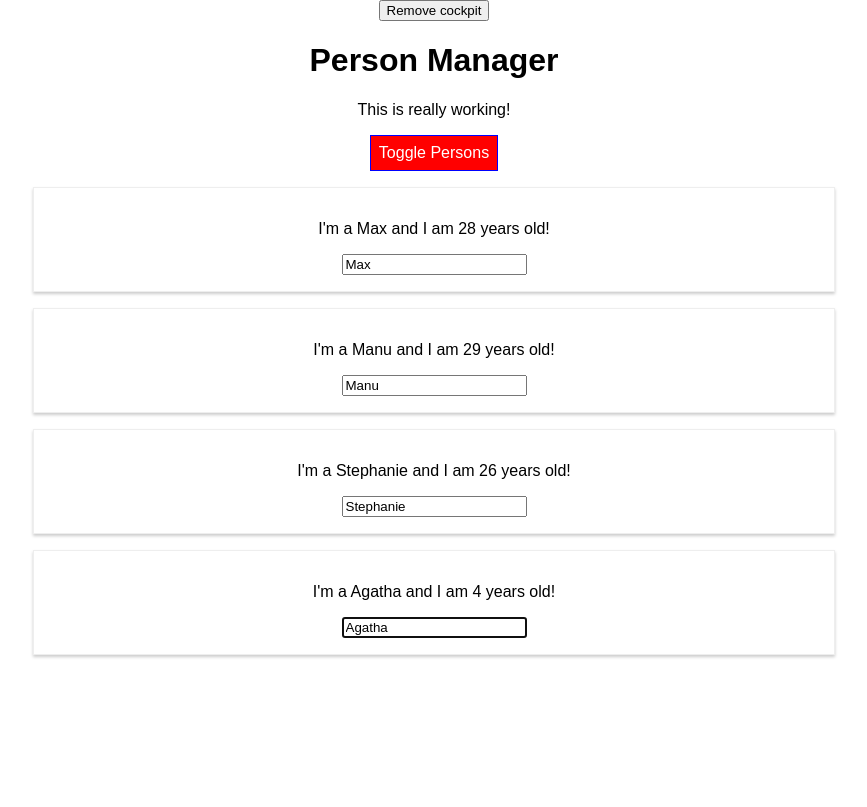
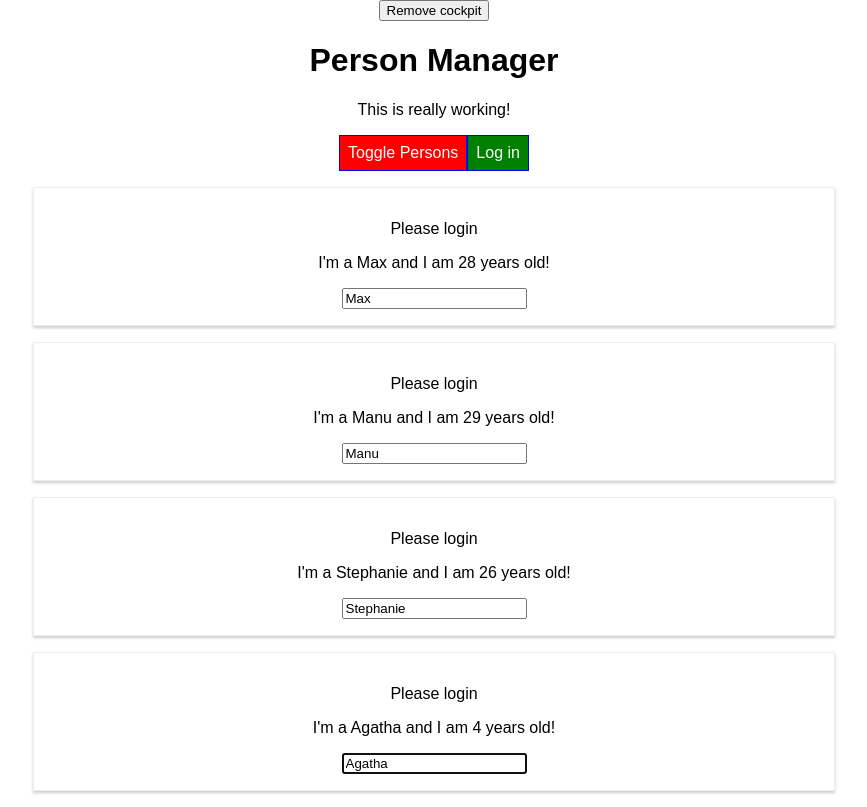
Before and after one commit to jeko2000/react-the-complete-guide, a React app: page / in a window 1280 px wide. Shown: the whole page, without its empty margins (206-1073 px from the left). Built offline with nearby package versions, Linux system fonts and the light colour scheme.

Commit message:
Complete 112. Understanding prop chain problems

```diff
--- a/src/components/Cockpit/Cockpit.js
+++ b/src/components/Cockpit/Cockpit.js
@@ -52,6 +52,7 @@ const cockpit = (props) => {
         onClick={props.clicked}>
         Toggle Persons
       </button>
+      <button onClick={props.login}>Log in</button>
     </div>
   );
 };
--- a/src/components/Persons/Person/Person.js
+++ b/src/components/Persons/Person/Person.js
@@ -18,6 +18,7 @@ class Person extends Component {
     console.log('[Person.js] rendering...');
     return (
       <Fragment>
+        {this.props.isAuth ? <p>Authenticated!</p> : <p>Please login</p>}
         <p key='i1' onClick={this.props.click}>
           I'm a {this.props.name} and I am {this.props.age} years old!
         </p>
--- a/src/components/Persons/Persons.js
+++ b/src/components/Persons/Persons.js
@@ -51,6 +51,7 @@ class Persons extends PureComponent {
           age={person.age}
           key={person.id}
           changed={(event) => this.props.changed(event, person.id)}
+          isAuth={this.props.isAuthenticated}
         />
       );
     });
--- a/src/containers/App.js
+++ b/src/containers/App.js
@@ -21,6 +21,7 @@ class App extends Component {
       showPersons: false,
       showCockpit: true,
       changeCounter: 0,
+      authenticated: false,
     };
   }
   static getDerivedStateFromProps(props, state) {
@@ -66,6 +67,10 @@ class App extends Component {
     this.setState({ showPersons: !this.state.showPersons });
   };
 
+  loginHandler = () => {
+    this.setState({ authenticated: true });
+  };
+
   deletePersonHandler = (personIndex) => {
     const persons = [...this.state.persons];
     persons.splice(personIndex, 1);
@@ -81,6 +86,7 @@ class App extends Component {
           persons={this.state.persons}
           clicked={this.deletePersonHandler}
           changed={this.nameChangedHandler}
+          isAuthenticated={this.state.authenticated}
         />
       );
     }
@@ -98,6 +104,7 @@ class App extends Component {
             showPersons={this.state.showPersons}
             personsLength={this.state.persons.length}
             clicked={this.togglePersonsHandler}
+            login={this.loginHandler}
           />
         ) : null}
         {persons}
```
